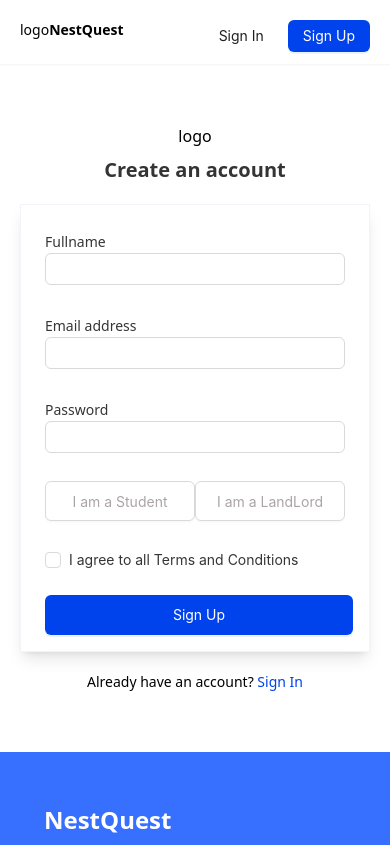
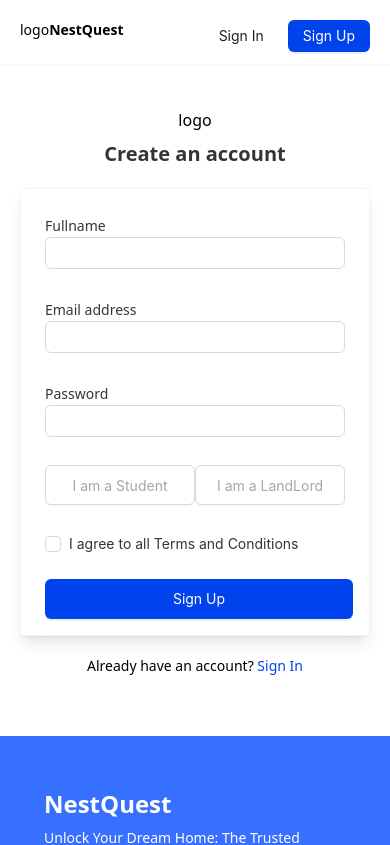
Before and after one commit to Osikoya17/NestQuestv2, a Next.js app: page /signup in a window 390 px wide. Shown: the top 845 px of the page. Built offline with nearby package versions, Linux system fonts and the light colour scheme.

Commit message:
Made Changes

```diff
--- a/src/app/login/page.jsx
+++ b/src/app/login/page.jsx
@@ -7,7 +7,7 @@ export default function login() {
     // Main Body
     <main className="flex items-center justify-center p-10 lg:pt-10 flex-col">
         {/* LOGO */}
-        <h6 className="mt-10 lg:mt-1">logo</h6>
+        <h6 className="mt-6 lg:mt-1">logo</h6>
         <h4 className="lg:mt-5 text-xl font-bold text-[#343434]">Sign in to your account</h4>
         {/* FORM Section */}
         <section className=" w-full mt-10  lg:mt-5 flex flex-col shadow-md p-4 lg:w-[35%] border border-slate-100">
--- a/src/app/signup/page.jsx
+++ b/src/app/signup/page.jsx
@@ -6,7 +6,7 @@ export default function signup() {
       // Main Body
       <main className="flex items-center pt-5 p-5 lg:p-0  flex-col">
         {/* Logo */}
-        <h6 className="mt-10 lg:mt-5">logo</h6>
+        <h6 className="mt-6 lg:mt-5">logo</h6>
         <h4 className="mt-2 text-xl font-bold text-[#343434]">Create an account </h4>
         {/* FORM Section */}
         <section className="w-full  mt-5 flex flex-col shadow-lg p-4 lg:w-[35%] border border-slate-100">
```
